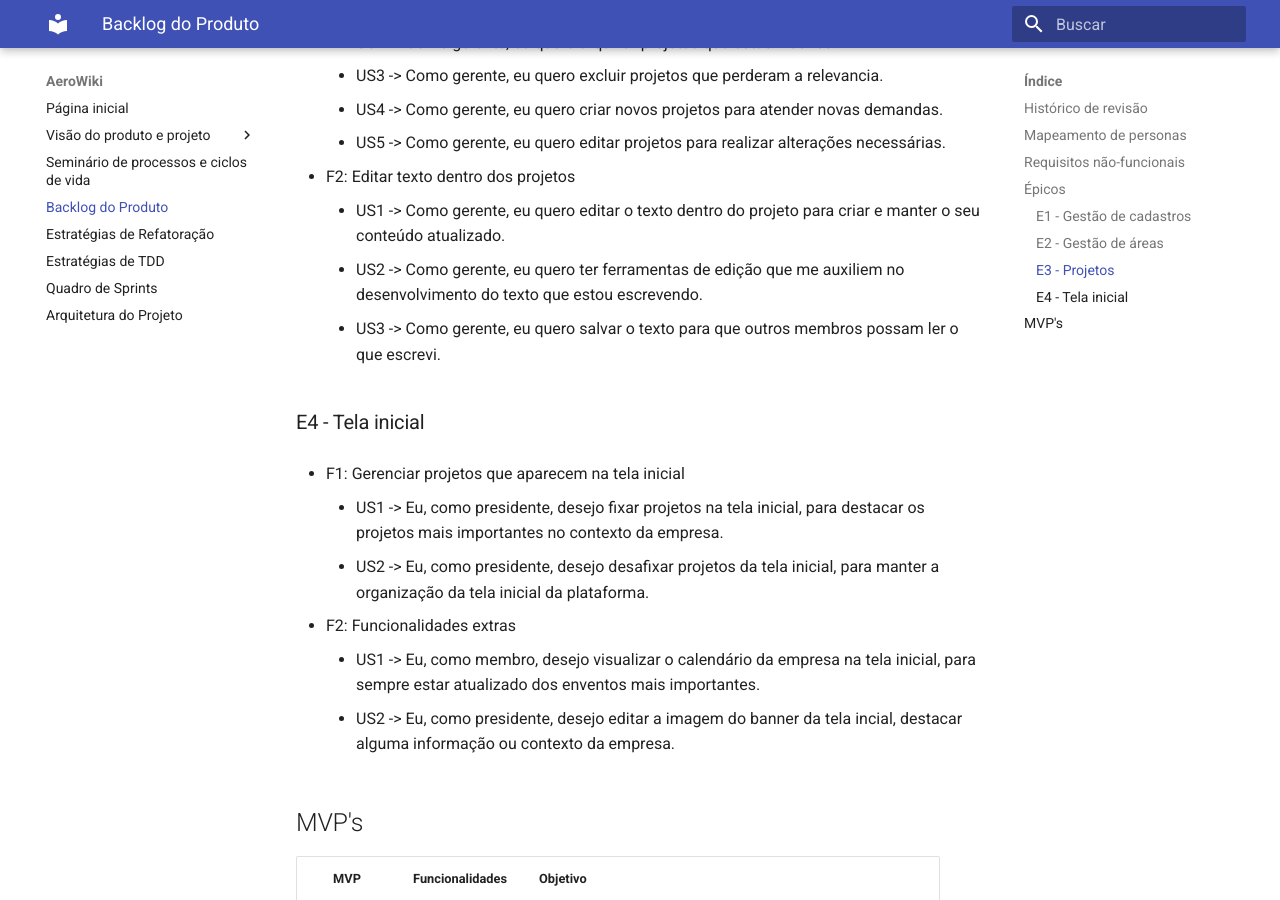
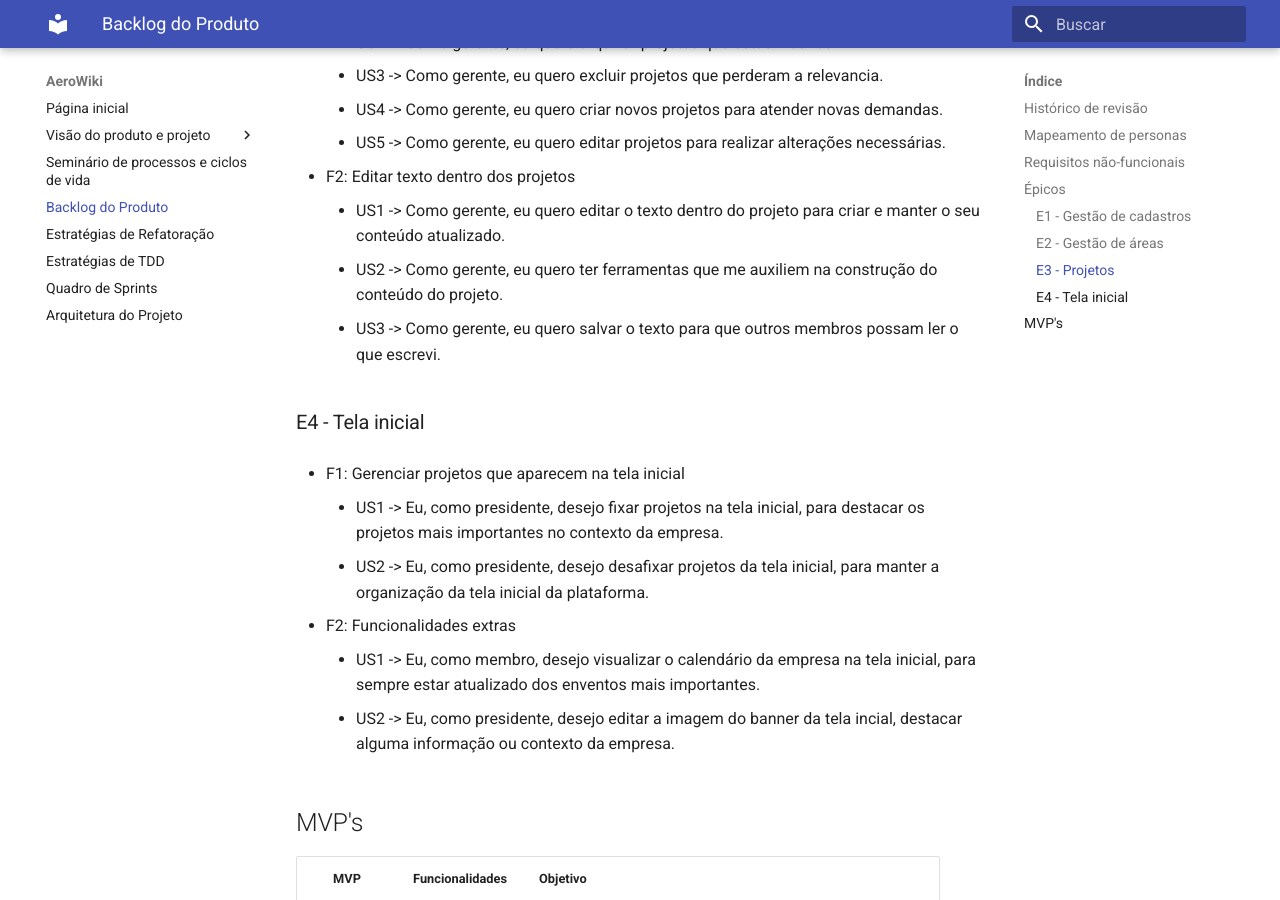
Before and after one commit to mdsreq-fga-unb/2022.2-AeroWiki, an MkDocs documentation site: the page built from gitpages/docs/backlog_do_podruto.md, in a window 1280 px wide and 900 px high, scrolled down 3236 px. Built offline with MkDocs 1.6.1 and Material for MkDocs 9.7.7, drawn with Linux system fonts in a browser that asks for light colours.

Commit message:
Update backlog_do_podruto.md

```diff
--- a/gitpages/docs/backlog_do_podruto.md
+++ b/gitpages/docs/backlog_do_podruto.md
@@ -67,7 +67,7 @@
 
 - F2: Editar texto dentro dos projetos
     - US1 -> Como gerente, eu quero editar o texto dentro do projeto para criar e manter o seu conteúdo atualizado.
-    - US2 -> Como gerente, eu quero ter ferramentas de edição que me auxiliem no desenvolvimento do texto que estou escrevendo.
+    - US2 -> Como gerente, eu quero ter ferramentas que me auxiliem na construção do conteúdo do projeto.
     - US3 -> Como gerente, eu quero salvar o texto para que outros membros possam ler o que escrevi.
 
 ### E4 - Tela inicial
```
